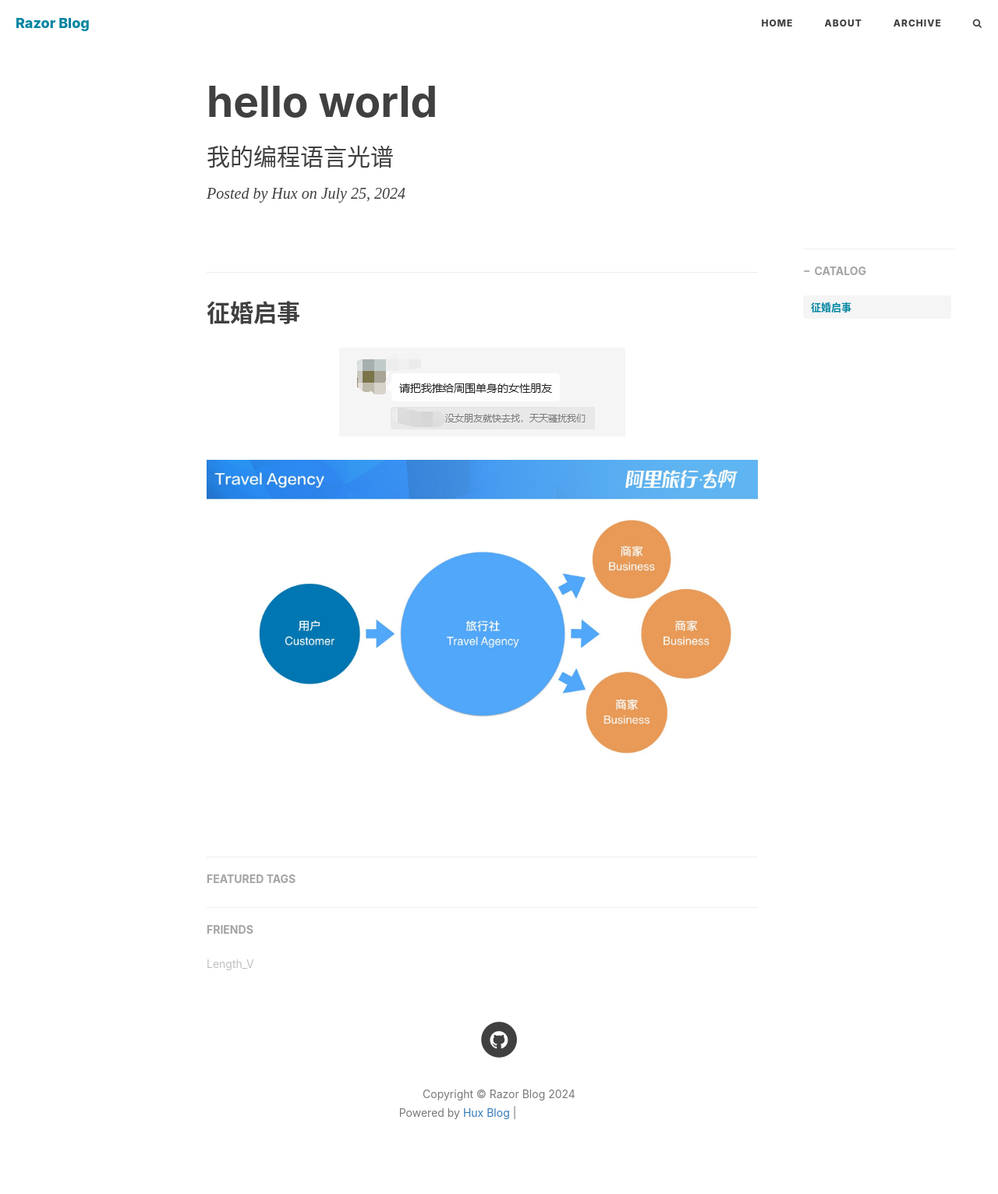
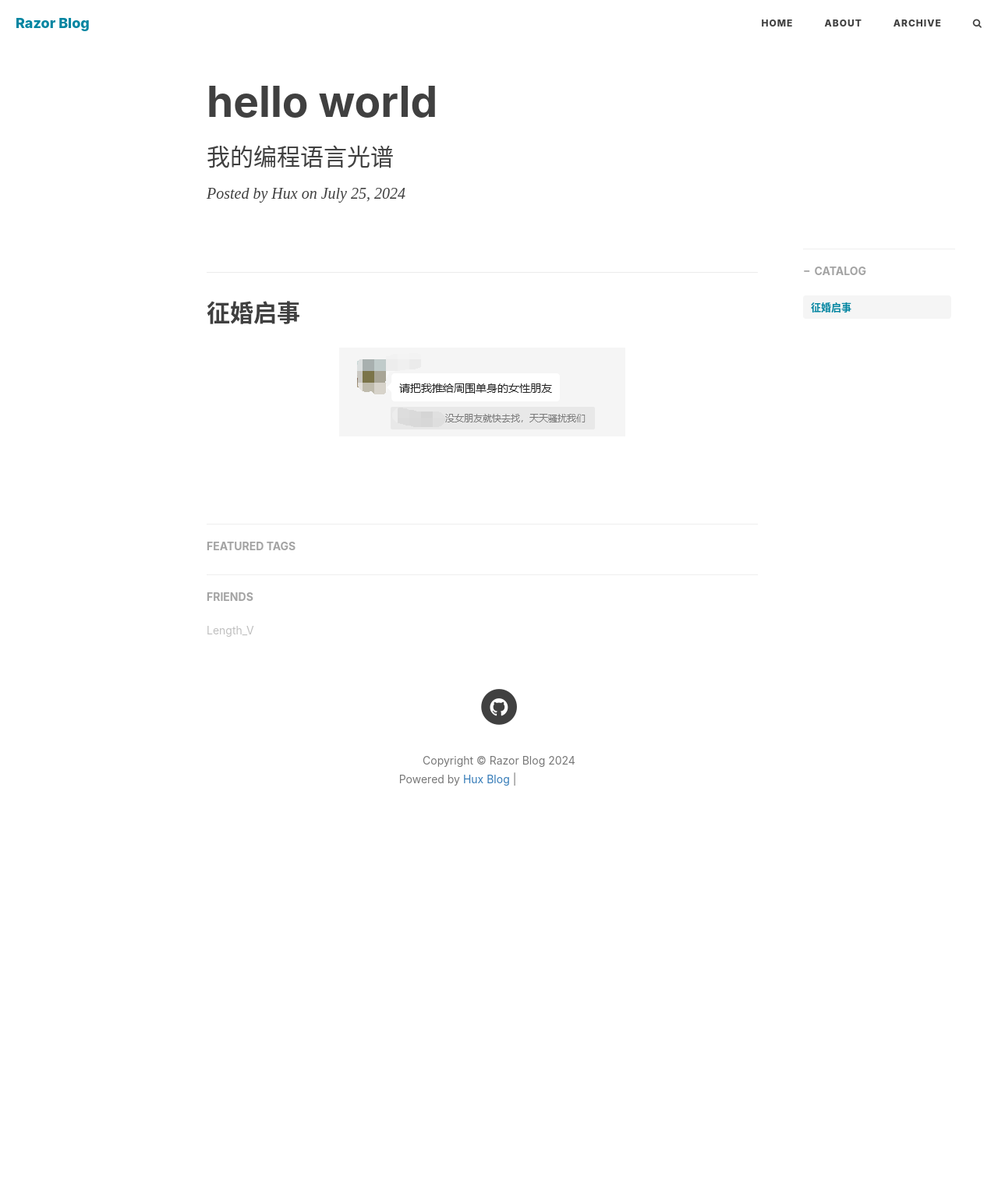
Before and after one commit to IcedLimeTea/IcedLimeTea.github.io, a Jekyll site: the page built from _posts/2024-07-25-hello-world.md, in a window 1280 px wide. Shown: the whole page at 78% size. Built offline with Jekyll 4.4.1, drawn with Linux system fonts in a browser that asks for light colours; nearby versions of some CDN libraries; comment, search, counter and statistics services are not loaded; after the commit the page ends 1104 px from its top, so only the background shows below that; grey boxes are pictures that could not be loaded.

Commit message:
hello world

```diff
--- a/_posts/2024-07-25-hello-world.md
+++ b/_posts/2024-07-25-hello-world.md
@@ -12,5 +12,3 @@ tags:
 ## 征婚启事
 
 ![img](/img/in-post/post-hello-world/post-hello-world.001.jpg)
-
-![img](/img/in-post/post-alitrip-pd/post-alitrip-pd.013.jpg)
```
